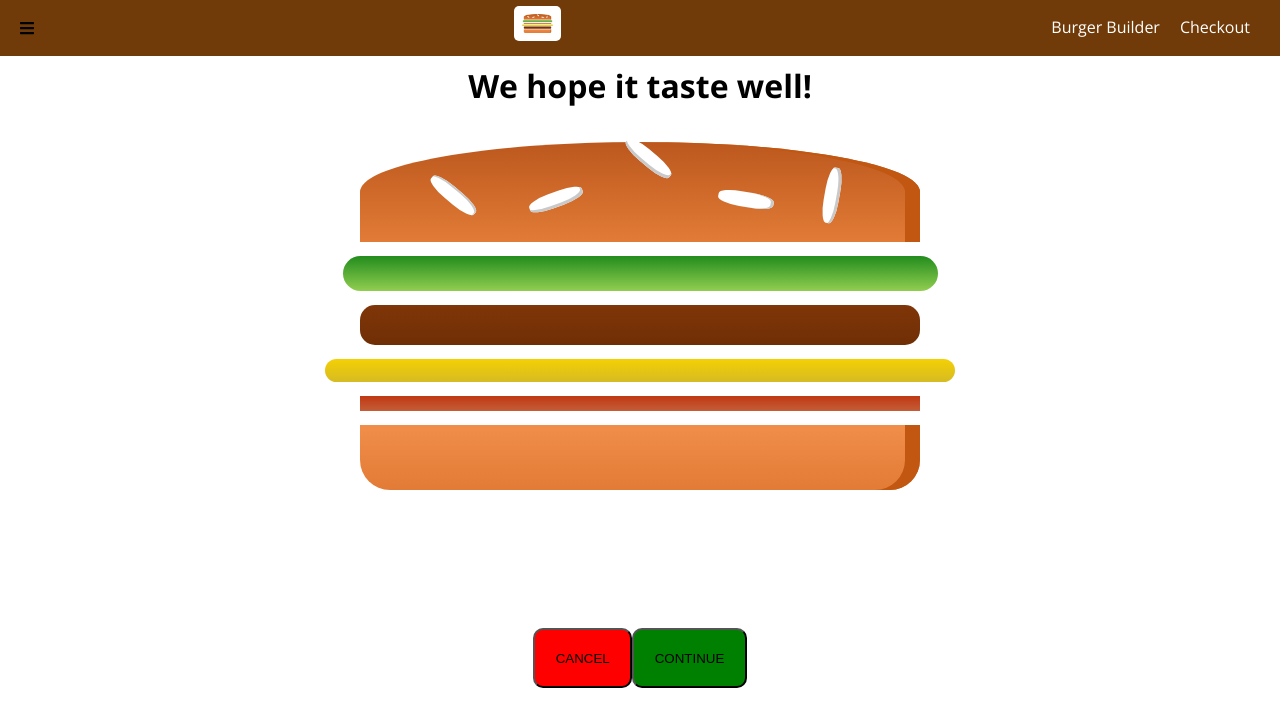
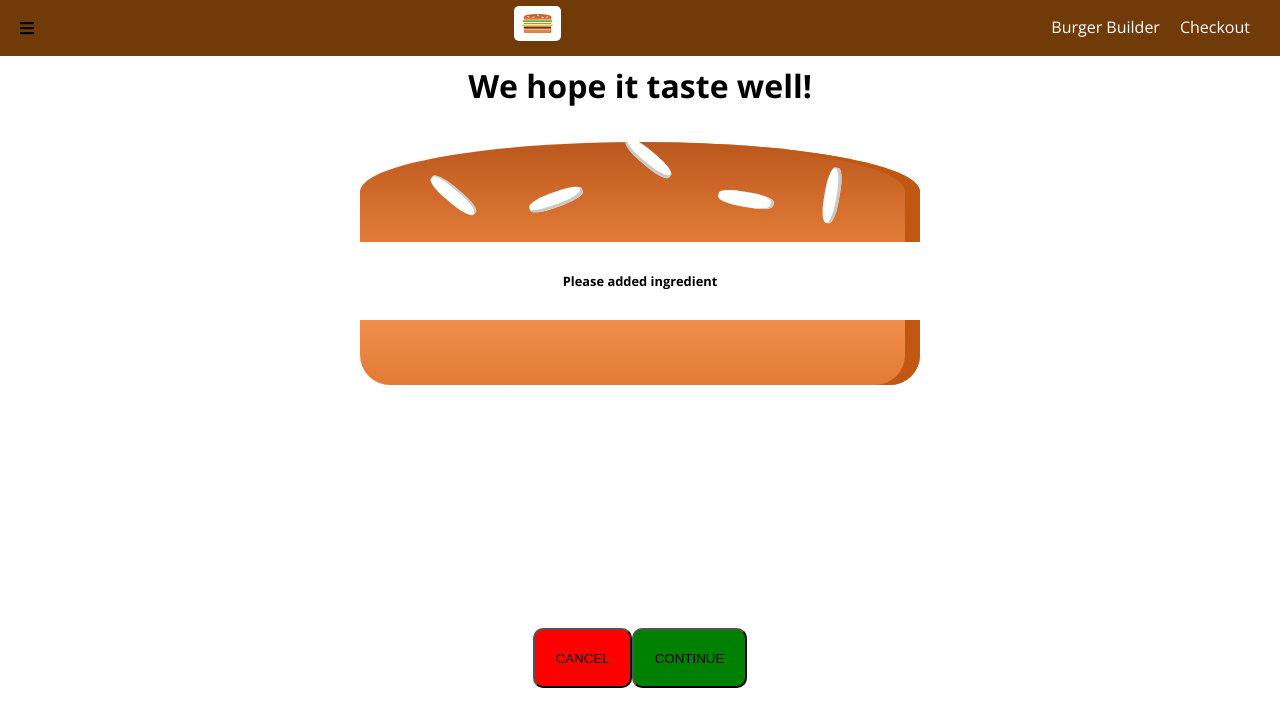
Before and after one commit to TadasBalsys/Burger-Builder, a React (Create React App) app: page /checkout in a window 1280 px wide. Shown: the top 726 px of the page. Built offline with nearby package versions, Linux system fonts and the light colour scheme.

Commit message:
Extended BurgerBuilder component to send state to /checkout route; Implemented methods in Checkout component to handle incoming query from BurgerBuilder; Extended CheckoutSummary component;

```diff
--- a/src/components/Order/CheckoutSummary/CheckoutSummary.tsx
+++ b/src/components/Order/CheckoutSummary/CheckoutSummary.tsx
@@ -5,15 +5,28 @@ import Button from '../../UI/Button/Button';
 
 import classes from './CheckoutSummary.module.css';
 
-const CheckoutSummary: React.FC<BurgerProps> = (props): JSX.Element => {
+interface CheckoutSummary extends BurgerProps {
+  checkoutCancel: (e: React.MouseEvent) => void;
+  checkoutContinue: (e: React.MouseEvent) => void;
+}
+
+const CheckoutSummary: React.FC<CheckoutSummary> = ({
+  ingredients,
+  checkoutCancel,
+  checkoutContinue,
+}): JSX.Element => {
   return (
     <div className={classes.CheckoutSummary}>
       <h1>We hope it taste well!</h1>
       <div style={{ width: '100%', margin: 'auto' }}>
-        <Burger ingredients={props.ingredients} />
+        <Burger ingredients={ingredients} />
       </div>
-      <Button btnType='Danger'>CANCEL</Button>
-      <Button btnType='Success'>CONTINUE</Button>
+      <Button btnType='Danger' clickedHandler={checkoutCancel}>
+        CANCEL
+      </Button>
+      <Button btnType='Success' clickedHandler={checkoutContinue }>
+        CONTINUE
+      </Button>
     </div>
   );
 };
--- a/src/containers/BurgerBuilder/BurgerBuilder.tsx
+++ b/src/containers/BurgerBuilder/BurgerBuilder.tsx
@@ -20,8 +20,7 @@ interface BurgerBuilderState {
   error: boolean;
 }
 
-interface BurgerBuilderProps extends RouteComponentProps {
-}
+interface BurgerBuilderProps extends RouteComponentProps {}
 
 const IngredientsPrices: Ingredients = {
   salad: 0.5,
@@ -127,8 +126,19 @@ class BurgerBuilder extends Component<BurgerBuilderProps, BurgerBuilderState> {
     //   .catch((error) => {
     //     this.setState({ isLoading: false, purchasing: false });
     //   });
-    console.log(this.props);
-    // this.props.history.push('/checkout')
+    const queryParams = [];
+    for (const key in this.state.ingredients) {
+      queryParams.push(
+        encodeURIComponent(key) +
+          '=' +
+          encodeURIComponent(this.state.ingredients[key])
+      );
+    }
+    const queryString = queryParams.join('&');
+    this.props.history.push({
+      pathname: '/checkout',
+      search: '?' + queryString,
+    });
   };
 
   purchaseHandler = () =>
--- a/src/containers/Checkout/Checkout.tsx
+++ b/src/containers/Checkout/Checkout.tsx
@@ -1,26 +1,44 @@
 import React, { Component } from 'react';
+import { RouteComponentProps } from 'react-router-dom';
 
 import CheckoutSummary from '../../components/Order/CheckoutSummary/CheckoutSummary';
 import { Ingredients } from '../../components/Burger/Burger';
+
+interface CheckoutProps extends RouteComponentProps {}
 
 interface CheckoutSate {
   ingredients: Ingredients;
 }
 
-class Checkout extends Component<{}, CheckoutSate> {
+class Checkout extends Component<CheckoutProps, CheckoutSate> {
   state = {
-    ingredients: {
-      salad: 1,
-      meat: 1,
-      cheese: 1,
-      bacon: 1,
-    },
+    ingredients: {} as Ingredients,
   };
 
+  componentDidMount() {
+    const query = new URLSearchParams(this.props.location.search);
+    const ingredients: { [key: string]: number } = {};
+    for (const param of query.entries()) {
+      ingredients[param[0]] = +param[1];
+    }
+    this.setState({ ingredients: ingredients });
+  }
+
+  checkoutCancelHandler = () => this.props.history.goBack();
+
+  checkoutContinueHandler = () =>
+    this.props.history.replace('/checkout/contact-data');
+
   render() {
-    return <div>
-      <CheckoutSummary ingredients={this.state.ingredients}/>
-    </div>;
+    return (
+      <div>
+        <CheckoutSummary
+          ingredients={this.state.ingredients}
+          checkoutCancel={this.checkoutCancelHandler}
+          checkoutContinue={this.checkoutContinueHandler}
+        />
+      </div>
+    );
   }
 }
 
--- a/tsconfig.json
+++ b/tsconfig.json
@@ -17,7 +17,8 @@
     "resolveJsonModule": true,
     "isolatedModules": true,
     "noEmit": true,
-    "jsx": "react"
+    "jsx": "react",
+     "downlevelIteration": true
   },
   "include": [
     "src"
```
Lines whose indentation alone changed are shown as unchanged.
